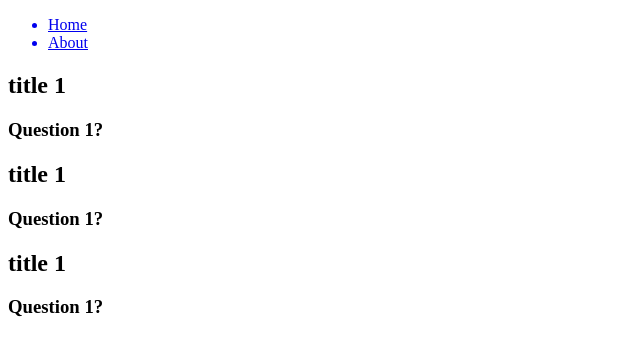
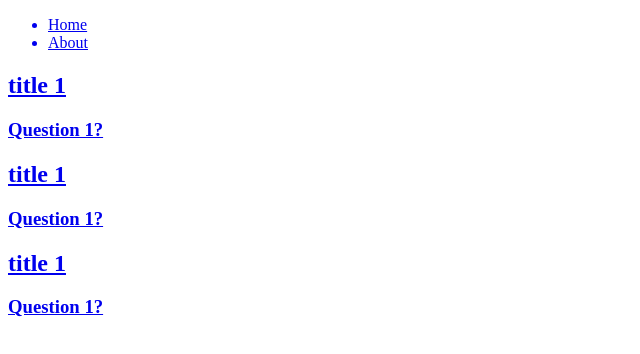
Before and after one commit to momentum-team-7/team-project-questionbox-rainbowfish, a React (Create React App) app: page /GenreQuestions in a window 1280 px wide. Shown: the top 354 px of the page, without its empty margins (0-640 px from the left). Built offline with nearby package versions, Linux system fonts and the light colour scheme.

Commit message:
link to question thread page working

```diff
--- a/src/components/GenreQuestions.js
+++ b/src/components/GenreQuestions.js
@@ -1,16 +1,21 @@
 import { useState } from 'react'
 import dataQuestions from './api.js'
+import { Link } from 'react-router-dom';
 
 function GenreQuestions() {
     const [questions] = useState(dataQuestions)
+    const [selectedQuestion, setSelectedQuestion] = useState(null)
         console.log(questions)
     return (
         <div>
             {questions.map((question) => {
             return <div>
+                <Link to={`/Answers/`} onClick={() =>setSelectedQuestion(question)}>
                 <h2>{question.title}</h2>
                 <h3>{question.question}</h3>
+                </Link>
                 </div>
+
         })}
         </div>
  )
```
